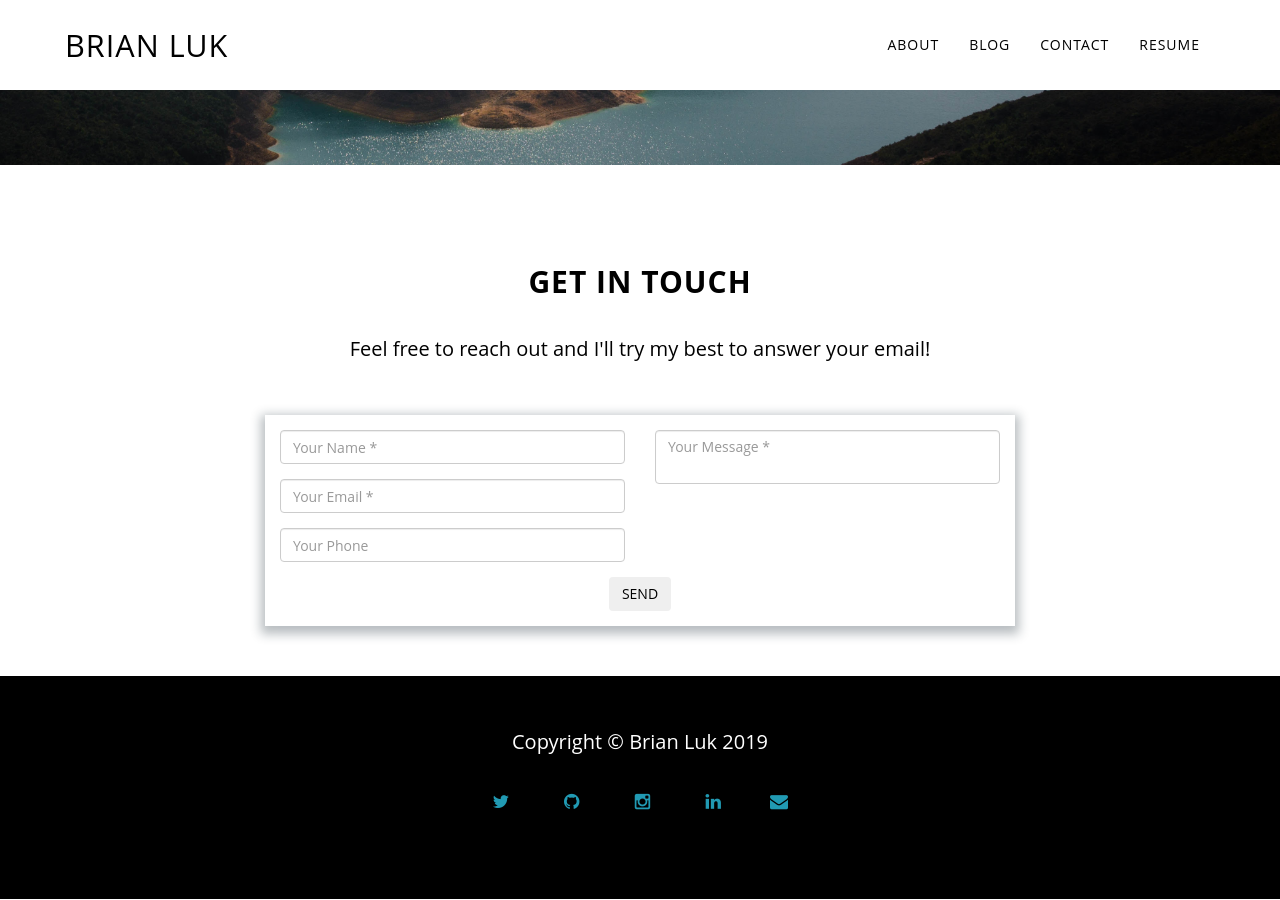
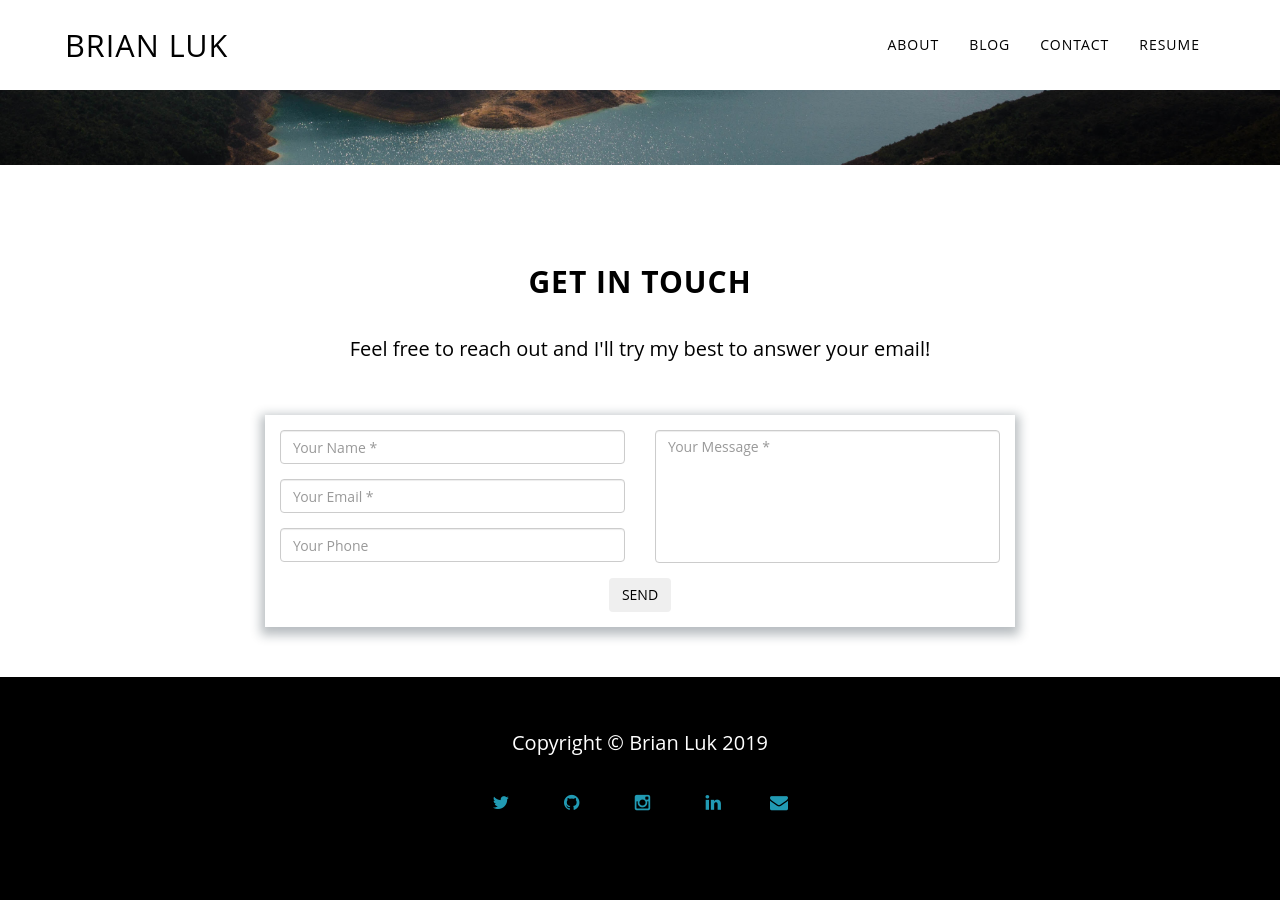
Before and after one commit to bluk16/bluk16.github.io, a Jekyll site: the page built from index.html, in a window 1280 px wide and 900 px high, scrolled down 1968 px. Built offline with Jekyll 4.4.1, drawn with Linux system fonts in a browser that asks for light colours.

Commit message:
more fix for contact me form

```diff
--- a/_includes/css/grayscale.css
+++ b/_includes/css/grayscale.css
@@ -400,6 +400,10 @@ form {
     margin-top: 50px;
 }
 
+textarea.form-control {
+    height: 133px;
+}
+
 input, textarea {
     font-size: 110%;
     display: block;
```
Also changed, not shown: 1 other file.
